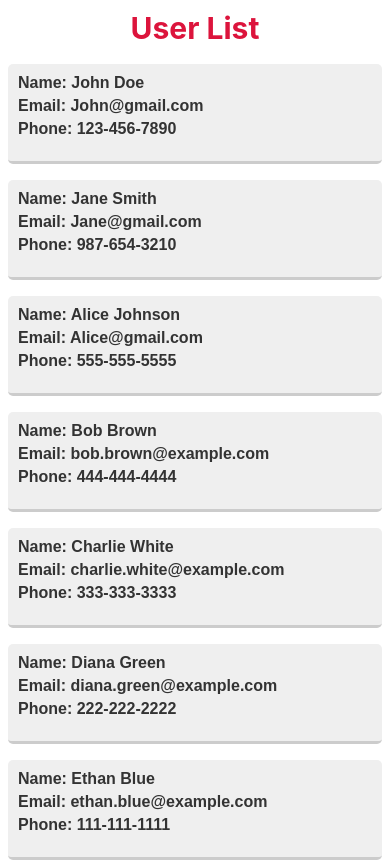
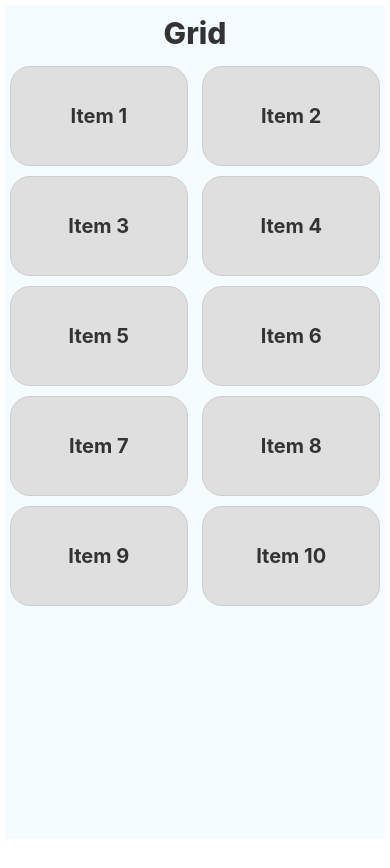
Before and after one commit to R-e-h-a-n-N-a-s-e-e-r/leaning-React-Native, a React Native app: screen / in a window 390 px wide. After the commit the page ends 844 px from the top, so only its background shows below. Built offline with nearby package versions, Linux system fonts and the light colour scheme.

Commit message:
Grid using ScrollView and Map function

```diff
--- a/App.tsx
+++ b/App.tsx
@@ -1,19 +1,27 @@
 import { Button, StyleSheet, Text, View } from 'react-native';
 import React from 'react';
-import LoginForm from './src/Components/LoginForm';
-import ContantListScreen from './src/Screens/Contant/ContantListScreen';
+import Grid from './src/Components/Grid';
+// import First from './src/Components/First';
+// import UseState from './src/Components/UseState';
+// import Props from './src/Components/Props';
+// import InputText from './src/Components/InputText';
+// import Styling from './src/Components/Styling';
+// import FlatListScreen from './src/Components/FlatListScreen';
+// import SectionListScreen from './src/Components/SectionListScreen';
+// import LoginForm from './src/Components/LoginForm';
+// import ContantListScreen from './src/Screens/Contant/ContantListScreen';
 
 const App = () => {
   return (
-    <View>
-      {/* <First /> */}
-      {/* <UseState/> */}
-      {/* <Props> */}
-      {/* <InputText/> */}
-      {/* <Styling /> */}
-      {/* <FlatListScreen /> */}
-      {/* <SectionListScreen /> */}
-      <ContantListScreen/>
+    <View style={{flex: 1,padding: 5}}>
+      {/* <First />
+      <UseState />
+      <Props />
+      <InputText />
+      <Styling />
+      <FlatListScreen />
+      <SectionListScreen /> */}
+      <Grid />
     </View>
   );
 };
--- /dev/null
+++ b/src/Components/Grid.tsx
@@ -0,0 +1,71 @@
+import { ScrollView, StyleSheet, Text, View } from 'react-native';
+import React from 'react';
+
+const Grid = () => {
+    // In Grid data is 2 dementional (Rows and Columns) array while in FlatList data is 1 dementional array.
+  const data = [
+    { id: '1', title: 'Item 1' },
+    { id: '2', title: 'Item 2' },
+    { id: '3', title: 'Item 3' },
+    { id: '4', title: 'Item 4' },
+    { id: '5', title: 'Item 5' },
+    { id: '6', title: 'Item 6' },
+    { id: '7', title: 'Item 7' },
+    { id: '8', title: 'Item 8' },
+    { id: '9', title: 'Item 9' },
+    { id: '10', title: 'Item 10' },
+  ];
+  return (
+    <View style={styles.MainContainer}>
+      <Text style={styles.Heading}>Grid</Text>
+      <ScrollView contentContainerStyle={styles.Container}>
+        {data.map(item => (
+          <View key={item.id} style={styles.item}>
+            <Text style={styles.Text}>{item.title}</Text>
+          </View>
+        ))}
+      </ScrollView>
+    </View>
+  );
+};
+
+export default Grid;
+
+const styles = StyleSheet.create({
+  MainContainer: {
+    flex: 1,
+    backgroundColor: '#F5FCFF',
+  },
+  Heading: {
+    fontSize: 30,
+    textAlign: 'center',
+    margin: 10,
+    fontWeight: '800',
+    color: '#333',
+
+  },
+  Container: {
+    flexDirection: 'row',
+    flexWrap: 'wrap',
+    padding: 5,
+    justifyContent: 'space-between',
+  },
+  item: {
+    width: '48%',
+    height: 100,
+    marginBottom: 10,
+    justifyContent: 'center',
+    alignItems: 'center',
+    backgroundColor: '#dfdfdfff',
+    borderRadius: 20,
+    shadowColor: '#000',
+    borderColor: '#ccc',
+    borderWidth: 1,
+  },
+  Text:{
+    fontSize: 20,
+    color: '#333',
+    fontWeight: 'bold',
+
+  }
+});
```
